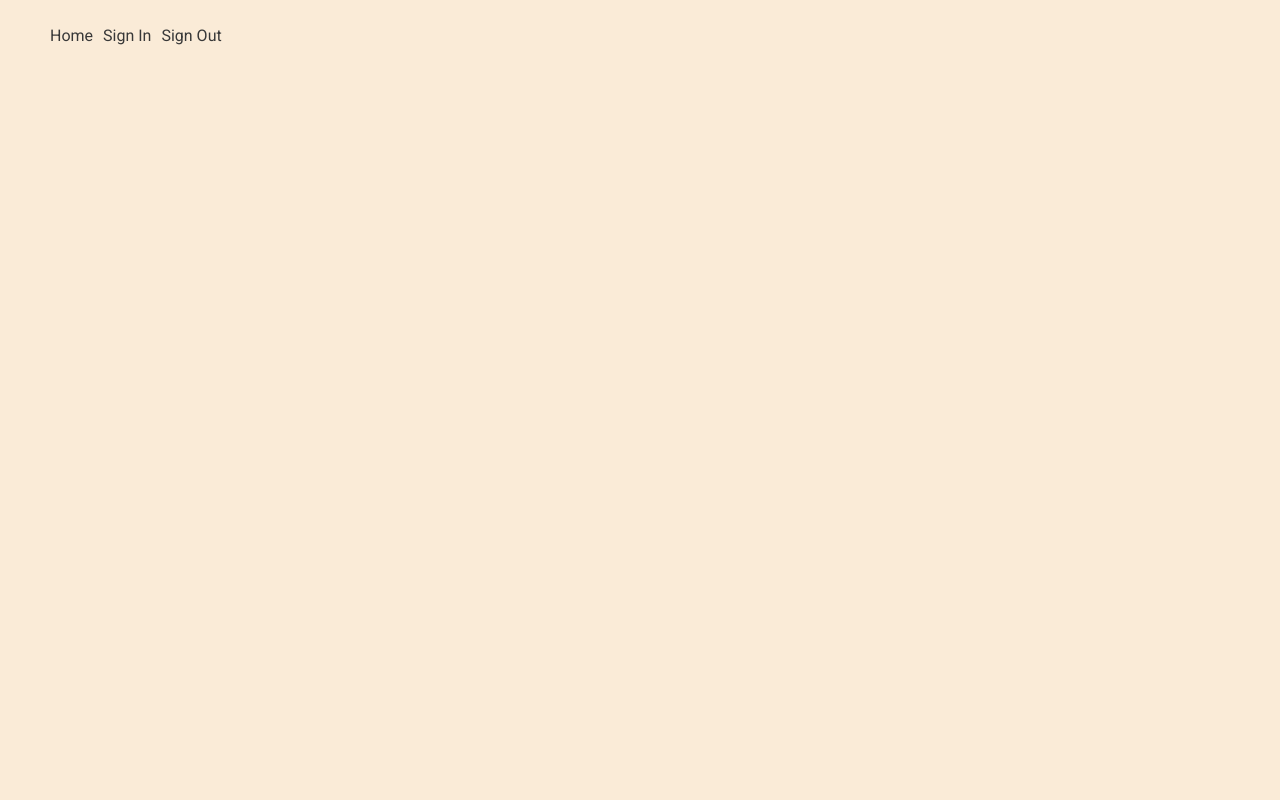
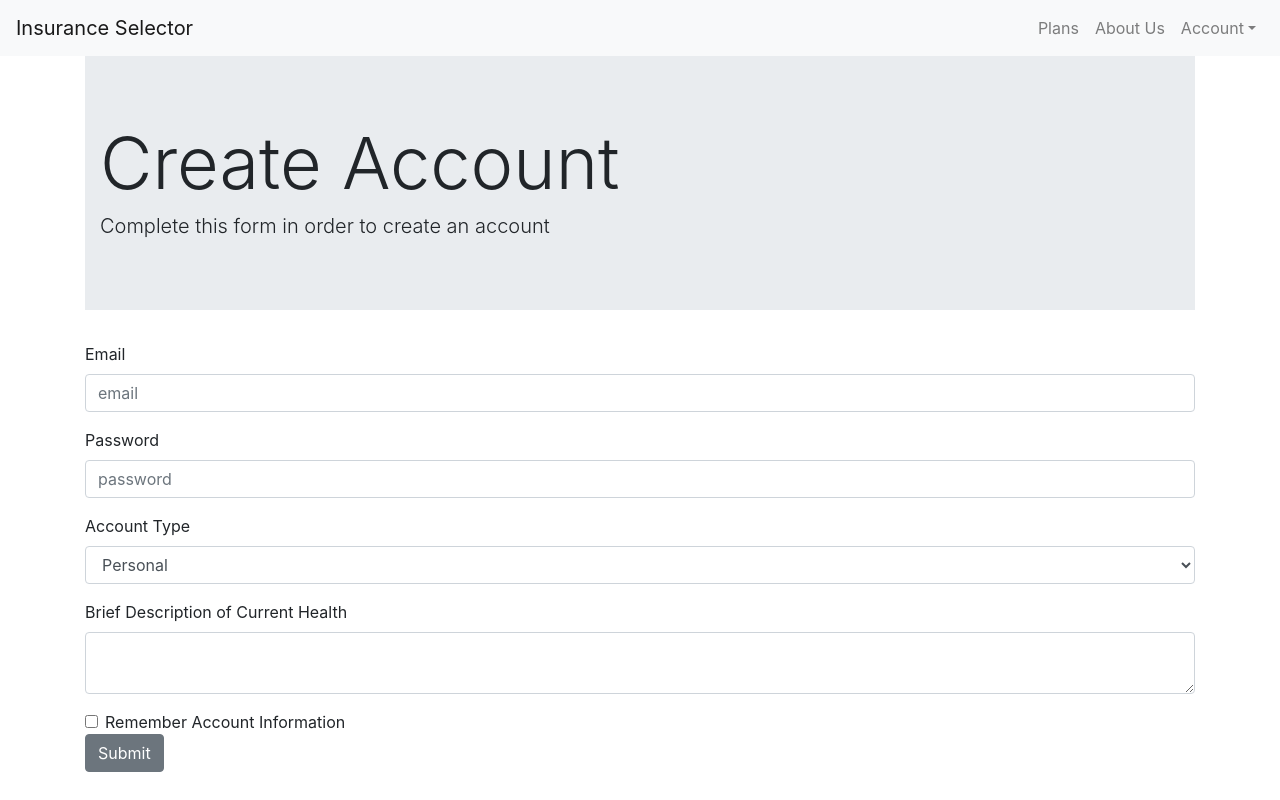
Before and after one commit to trevorkirpaul/webview, a React (Create React App) app: page /createaccount in a window 1280 px wide. Built offline with nearby package versions, Linux system fonts and the light colour scheme.

Commit message:
added in reactstrap and started created components

```diff
--- a/package.json
+++ b/package.json
@@ -3,11 +3,13 @@
   "version": "0.1.0",
   "private": true,
   "dependencies": {
+    "bootstrap": "^4.1.1",
     "eslint": "^4.19.1",
     "react": "^16.3.2",
     "react-dom": "^16.3.2",
     "react-router-dom": "^4.2.2",
     "react-scripts": "1.1.4",
+    "reactstrap": "^6.0.1",
     "styled-components": "^3.2.6"
   },
   "scripts": {
--- a/src/App.js
+++ b/src/App.js
@@ -5,6 +5,8 @@ import Header from '../src/components/Header';
 import Home from '../src/components/Home';
 import SignIn from '../src/components/SignIn';
 import SignOut from '../src/components/SignOut';
+import SelectPlan from '../src/components/SelectPlan';
+import CreateAccount from '../src/components/CreateAccount';
 
 class App extends Component {
   render() {
@@ -13,6 +15,8 @@ class App extends Component {
         <div>
           <Header />
           <Switch>
+            <Route exact path="/createaccount" component={CreateAccount} />
+            <Route exact path="/selectplan" component={SelectPlan} />
             <Route exact path="/signin" component={SignIn} />
             <Route exact path="/signout" component={SignOut} />
             <Route exact path="/" component={Home} />
--- /dev/null
+++ b/src/components/CreateAccount.js
@@ -0,0 +1,35 @@
+import React, { Component } from 'react';
+import Title from '../reusable/Title';
+import { Container } from 'reactstrap';
+import BootForm from '../reusable/BootForm';
+import Modal from '../reusable/Modal';
+
+export default class CreateAccount extends Component {
+  constructor(props) {
+    super(props);
+    this.state = {
+      isVisible: false,
+    };
+  }
+  handleSubmit = () =>
+    this.setState(() => ({ isVisible: !this.state.isVisible }));
+  toggleModal = () =>
+    this.setState(() => ({ isVisible: !this.state.isVisible }));
+  render() {
+    return (
+      <Container>
+        <Title
+          title="Create Account"
+          subtitle="Complete this form in order to create an account"
+        />
+        <BootForm handleSubmit={this.handleSubmit} />
+        <Modal
+          isVisible={this.state.isVisible}
+          toggleModal={this.toggleModal}
+          body="This is currently placeholder information"
+          title="Create Account?"
+        />
+      </Container>
+    );
+  }
+}
--- a/src/components/Header.js
+++ b/src/components/Header.js
@@ -1,50 +1,63 @@
-import React from 'react';
-import { Link } from 'react-router-dom';
-import styled from 'styled-components';
+import React, { Component } from 'react';
+import {
+  Nav,
+  NavItem,
+  NavLink,
+  Container,
+  Navbar,
+  NavbarBrand,
+  NavbarToggler,
+  Collapse,
+  UncontrolledDropdown,
+  DropdownToggle,
+  DropdownMenu,
+  DropdownItem,
+} from 'reactstrap';
 
-const Wrapper = styled.div`
-  padding: 5px;
-  margin: 5px;
-`;
-
-const NavWrap = styled.ul`
-  display: flex;
-  flex-direction: row;
-  justify-content: flex-start;
-  align-items: center;
-  list-style: none;
-`;
-
-const NavItem = styled.li`
-  text-decoration: none;
-`;
-
-const StyledLink = styled(Link)`
-  text-decoration: none;
-  color: #383838;
-  padding-right: 10px;
-  padding-bottom: 5px;
-
-  &:hover {
-    cursor: pointer;
-    border-bottom: 1px solid #383838;
+export default class Header extends Component {
+  constructor(props) {
+    super(props);
+    this.state = {
+      isOpen: false,
+    };
   }
-`;
-
-export default () => {
+  toggle = () => this.setState(() => ({ isOpen: !this.state.isOpen }));
+  render() {
+    const { isOpen } = this.state;
     return (
-    <Wrapper>
-      <NavWrap>
+      <div>
+        <Navbar color="light" light expand="md">
+          <NavbarBrand href="/">Insurance Selector</NavbarBrand>
+          <NavbarToggler onClick={this.toggle} />
+          <Collapse isOpen={this.state.isOpen} navbar>
+            <Nav className="ml-auto" navbar>
               <NavItem>
-          <StyledLink to="/">Home</StyledLink>
+                <NavLink href="/plans">Plans</NavLink>
               </NavItem>
               <NavItem>
-          <StyledLink to="/signin">Sign In</StyledLink>
+                <NavLink href="/aboutus">About Us</NavLink>
               </NavItem>
-        <NavItem>
-          <StyledLink to="/signout">Sign Out</StyledLink>
-        </NavItem>
-      </NavWrap>
-    </Wrapper>
+              <UncontrolledDropdown nav inNavbar>
+                <DropdownToggle nav caret>
+                  Account
+                </DropdownToggle>
+                <DropdownMenu right>
+                  <DropdownItem>
+                    <NavLink href="/signin">Sign In</NavLink>
+                  </DropdownItem>
+                  <DropdownItem>
+                    <NavLink href="/createaccount">Create Account</NavLink>
+                  </DropdownItem>
+                  <DropdownItem divider />
+                  <DropdownItem>
+                    <NavLink href="/plans">FAQ</NavLink>
+                  </DropdownItem>
+                </DropdownMenu>
+              </UncontrolledDropdown>
+            </Nav>
+          </Collapse>
+        </Navbar>
+      </div>
     );
-};
+  }
+}
--- a/src/components/Home.js
+++ b/src/components/Home.js
@@ -1,15 +1,13 @@
 import React, { Component } from 'react';
 import Title from '../reusable/Title';
-import BodyText from '../reusable/BodyText';
-import PanelMedium from '../reusable/PanelMedium';
+import { Container } from 'reactstrap';
 
 export default class Home extends Component {
   render() {
     return (
-      <PanelMedium>
-        <Title title="Home" subtitle="Welcome To An Amazing App" />
-        <BodyText text="Lorem ipsum dolor sit, amet consectetur adipisicing elit. Numquam, hic itaque commodi vel dolorem veritatis recusandae fugiat distinctio non corrupti, quasi, labore ut perferendis ullam velit aliquam cumque quidem maiores." />
-      </PanelMedium>
+      <Container>
+        <Title title="Health" subtitle="You Need Insurance" />
+      </Container>
     );
   }
 }
--- /dev/null
+++ b/src/components/SelectPlan.js
@@ -0,0 +1,14 @@
+import React, { Component } from 'react';
+import Title from '../reusable/Title';
+import BodyText from '../reusable/BodyText';
+import PanelMedium from '../reusable/PanelMedium';
+
+export default class SelectPlan extends Component {
+  render() {
+    return (
+      <PanelMedium>
+        <Title title="Select Plan" subtitle="Insurance Plan Selection" />
+      </PanelMedium>
+    );
+  }
+}
--- a/src/index.js
+++ b/src/index.js
@@ -1,6 +1,7 @@
 import React from 'react';
 import ReactDOM from 'react-dom';
 import './index.css';
+import 'bootstrap/dist/css/bootstrap.min.css';
 import App from './App';
 import registerServiceWorker from './registerServiceWorker';
 
--- /dev/null
+++ b/src/reusable/BootForm.js
@@ -0,0 +1,70 @@
+import React from 'react';
+import { Button, Form, FormGroup, Label, Input, FormText } from 'reactstrap';
+
+export default class BootForm extends React.Component {
+  constructor(props) {
+    super(props);
+    this.state = {
+      email: '',
+      password: '',
+      accountType: null,
+    };
+  }
+  handleChange = e => {
+    const { name, value } = e.target;
+    this.setState(() => ({ [name]: value }));
+  };
+  handleSubmit = e => {
+    e.preventDefault();
+    this.props.handleSubmit();
+  };
+  render() {
+    const { email, password } = this.state;
+    return (
+      <Form>
+        <FormGroup>
+          <Label for="email">Email</Label>
+          <Input
+            type="email"
+            name="email"
+            id="email"
+            placeholder="email"
+            onChange={this.handleChange}
+            value={email}
+          />
+        </FormGroup>
+        <FormGroup>
+          <Label for="password">Password</Label>
+          <Input
+            type="password"
+            name="password"
+            id="password"
+            placeholder="password"
+            onChange={this.handleChange}
+            value={password}
+          />
+        </FormGroup>
+        <FormGroup>
+          <Label for="exampleSelect">Account Type</Label>
+          <Input type="select" name="select" id="exampleSelect">
+            <option>Personal</option>
+            <option>Business</option>
+            <option>Government</option>
+            <option>International</option>
+          </Input>
+        </FormGroup>
+        <FormGroup>
+          <Label for="exampleText">Brief Description of Current Health</Label>
+          <Input type="textarea" name="text" id="exampleText" />
+        </FormGroup>
+
+        <FormGroup check>
+          <Label check>
+            <Input type="checkbox" /> Remember Account Information
+          </Label>
+        </FormGroup>
+        <Button onClick={this.handleSubmit}>Submit</Button>
+      </Form>
+    );
+  }
+}
--- a/src/reusable/Button.js
+++ b/src/reusable/Button.js
@@ -6,6 +6,9 @@ const Button = styled.button`
   background: none;
   color: #383838;
   padding: 5px 10px;
+  &:hover {
+    cursor: pointer;
+  }
 `;
 
 export default ({ label, onPress }) => {
--- /dev/null
+++ b/src/reusable/Modal.js
@@ -0,0 +1,34 @@
+import React from 'react';
+import { Button, Modal, ModalHeader, ModalBody, ModalFooter } from 'reactstrap';
+
+class ModalView extends React.Component {
+  constructor(props) {
+    super(props);
+    this.state = {
+      modal: false,
+    };
+  }
+  toggle = () => {
+    this.props.toggleModal();
+  };
+
+  render() {
+    const { body, title, buttonOne, buttonTwo } = this.props;
+    return (
+      <Modal isOpen={this.props.isVisible} className={this.props.className}>
+        <ModalHeader toggle={this.toggle}>{title}</ModalHeader>
+        <ModalBody>{body}</ModalBody>
+        <ModalFooter>
+          <Button color="primary" onClick={this.toggle}>
+            {buttonOne || 'Okay'}
+          </Button>{' '}
+          <Button color="secondary" onClick={this.toggle}>
+            {buttonTwo || 'Cancel'}
+          </Button>
+        </ModalFooter>
+      </Modal>
+    );
+  }
+}
+
+export default ModalView;
--- a/src/reusable/Title.js
+++ b/src/reusable/Title.js
@@ -1,32 +1,14 @@
 import React from 'react';
-import styled from 'styled-components';
+import { Jumbotron, Container } from 'reactstrap';
 
-const Wrapper = styled.div`
-  margin: 15px;
-  padding: 15px;
-`;
-const Title = styled.h1`
-  color: #383838;
-  font-weight: 300;
-  font-size: 5em;
-
-  margin: 10px 0 15px 0;
-  padding: 0;
-`;
-const SubTitle = styled.h2`
-  color: #383838;
-  font-weight: 700;
-  font-size: 1.5em;
-
-  margin: 0;
-  padding: 0;
-`;
-
-export default ({ title, subtitle }) => {
+export default ({ title, subtitle, body }) => {
   return (
-    <Wrapper>
-      <Title>{title}</Title>
-      {subtitle && <SubTitle>{subtitle}</SubTitle>}
-    </Wrapper>
+    <Jumbotron fluid>
+      <Container fluid>
+        <h1 className="display-3">{title}</h1>
+        {subtitle && <h3 className="lead">{subtitle}</h3>}
+        {body && <p className="lead">{body}</p>}
+      </Container>
+    </Jumbotron>
   );
 };
```
Also changed, not shown: 1 other file (tests, documents, lock files or other folders). Lines whose indentation alone changed are shown as unchanged.
